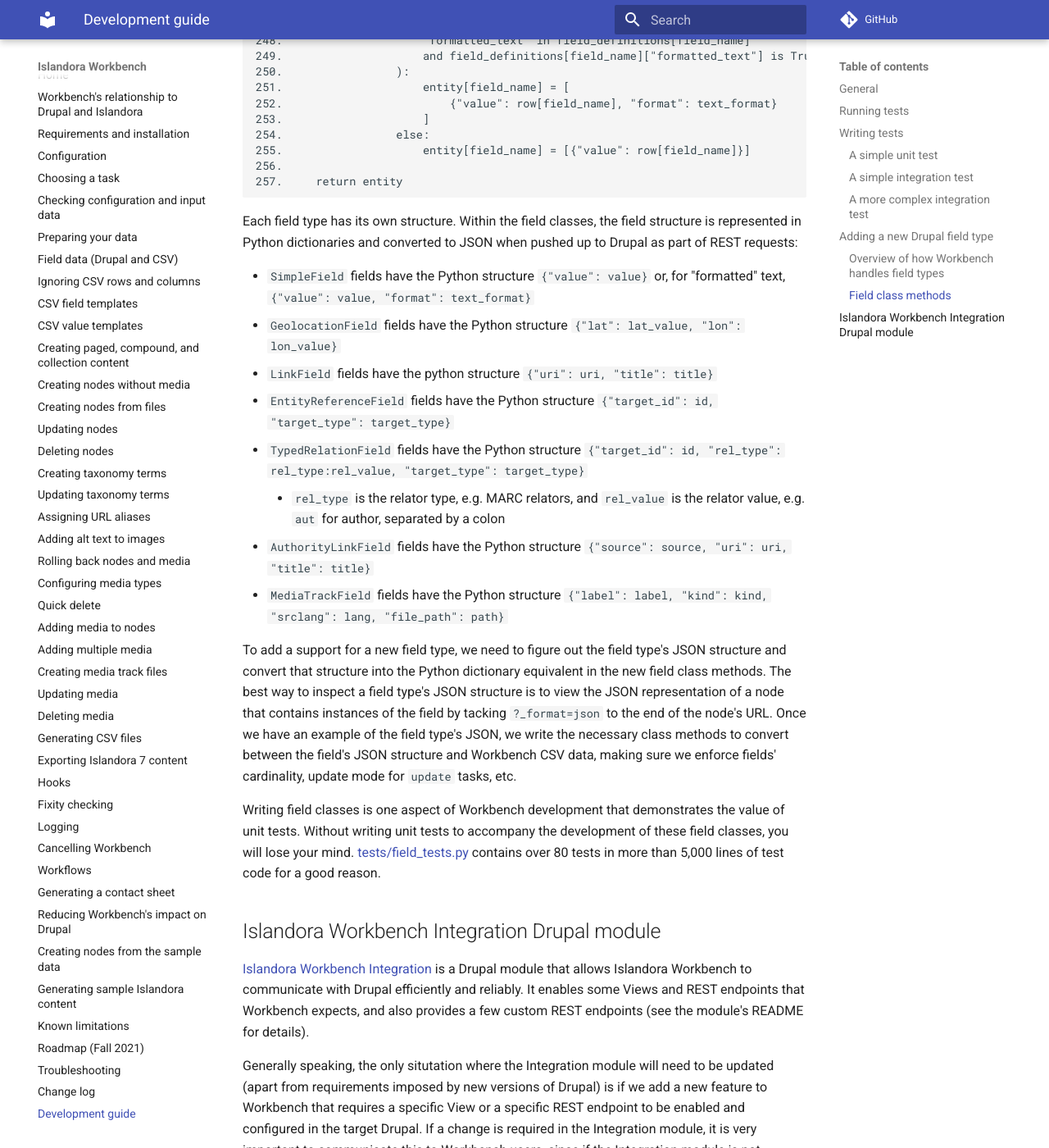
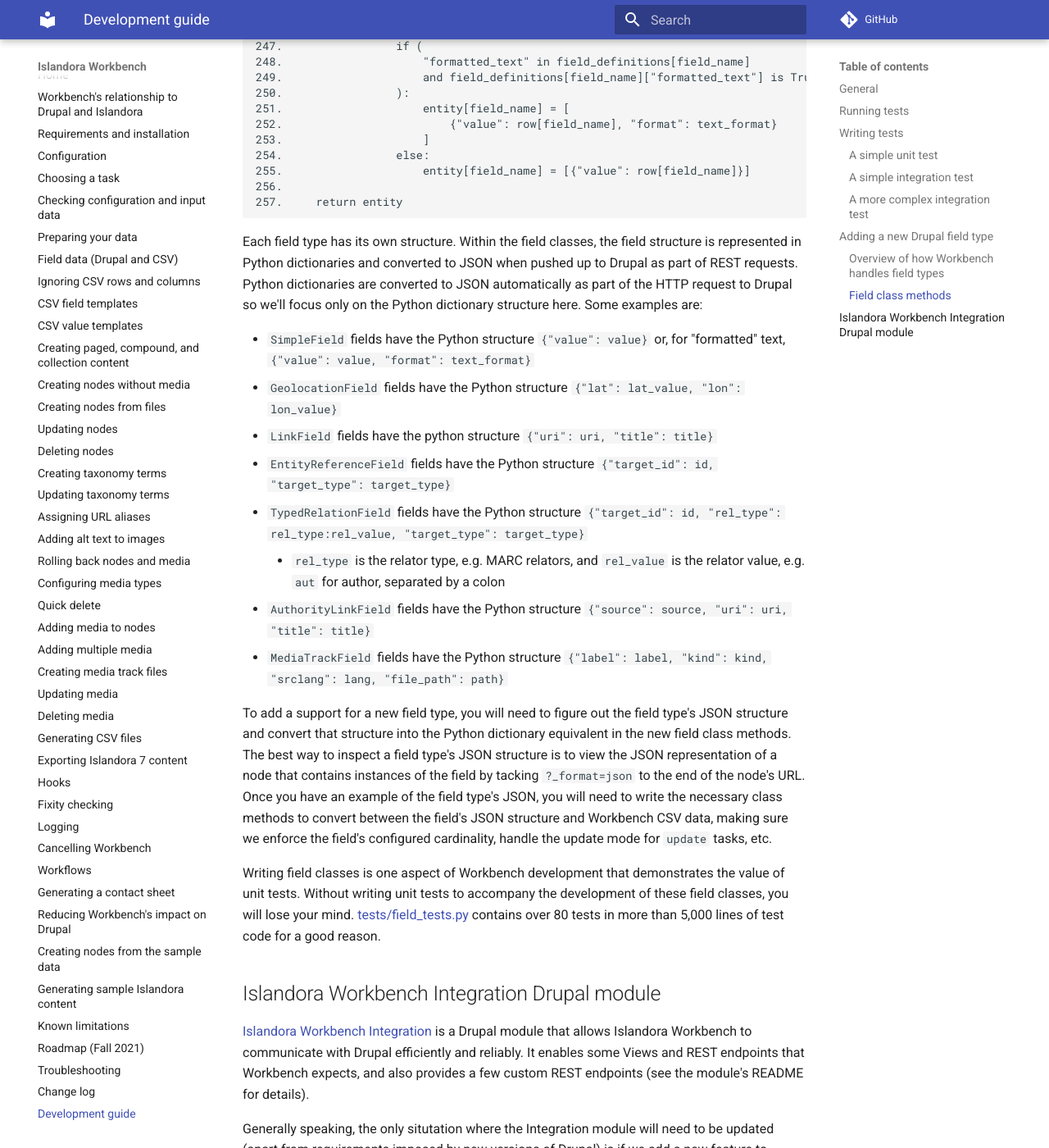
Before and after one commit to mjordan/islandora_workbench_docs, an MkDocs documentation site: the page built from docs/development_guide.md, in a window 1280 px wide and 1400 px high, scrolled down 12918 px. Shown: the whole window at 82% size. Built offline with MkDocs 1.6.1 and Material for MkDocs 9.7.7, drawn with Linux system fonts in a browser that asks for light colours; comment, search, counter and statistics services are not loaded; some of the changed text lies outside the part shown.

Commit message:
More work on the development guide.

````diff
--- a/docs/development_guide.md
+++ b/docs/development_guide.md
@@ -242,11 +242,12 @@
 
 ![Maximum field values example](images/max_field_values.png)
 
-Each field type's cardinality configuration complicates creating and updating field instances because Workbench must know how to deal with situations where Workbench input CSV data for a field contains more values than are allowed, or when the user wants to append a value to an existing field instance rather than replace existing values. Drupal's REST interface is very strict about cardinaltiy, and if Workbench tries to push up a field's JSON that violates the field's configured cardinality, the HTTP request fails and returns a `422 Unprocessable Content` response. To prevent this from happening, the code within field type classes needs to contain logic to account for the three different types of cardinality and for the specific dictionary/JSON structure created from the field data in the input CSV. When it detects that the number of instances in the CSV data surpasses the field's maximum configured cardinality, Workbench will truncate the incoming data and log that it did so via the `log_field_cardinality_violation()` function.
+Each field type's cardinality configuration complicates creating and updating field instances because Workbench must know how to deal with situations where Workbench input CSV data for a field contains more values than are allowed, or when the user wants to append a value to an existing field instance rather than replace existing values. Drupal's REST interface is very strict about cardinaltiy, and if Workbench tries to push up a field's JSON that violates the field's configured cardinality, the HTTP request fails and returns a `422 Unprocessable Content` response for the node containing the malformed field data. To prevent this from happening, the code within field type classes needs to contain logic to account for the three different types of cardinality and for the specific JSON structure created from the field data in the input CSV. When it detects that the number of instances in the CSV data surpasses the field's maximum configured cardinality, Workbench will truncate the incoming data and log that it did so via the `log_field_cardinality_violation()` utility function.
 
 To illustrate this complexity, let's look at the `update()` method within the `SimpleField` class, which handles field types that have the Python structure `[{"value": value}]` or, for "formatted" text, `[{"value": value, "format": text_format}]`.
 
-Note that the example structure in the preceding paragraph shows a single value for that field. It's a list, but a list containing a single dictionary. If there were two values in a field, the structure would be a list containing two dictionaries, like `[{"value": value}, {"value": value}]`. If the field contained three values, the structure would be `[{"value": value}, {"value": value}, {"value": value}]`
+!!! note
+    Note that the example structure in the preceding paragraph shows a single value for that field. It's a list, but a list containing a single dictionary. If there were two values in a field, the structure would be a list containing two dictionaries, like `[{"value": value}, {"value": value}]`. If the field contained three values, the structure would be `[{"value": value}, {"value": value}, {"value": value}]`
 
 Lines 47-167 in the sample `update()` method apply when the field is configiured to have a limited cardinality, either 1 or a specific number higher than 1. Within that range of lines, 49-113 apply if the `update_mode` configuration setting is "append", and lines 115-167 apply if the `update_mode` setting is "replace". Lines 169-255 apply when the field's cardinality is unlimited. Within that range of lines, 171-214 apply if the `update_mode` is "append", and lines 215-255 apply if it is "replace". An `update_mode` setting of "delete" simply removes all values from the field, in lines 28-30.
 
@@ -510,7 +511,7 @@
 257.     return entity
 ```
 
-Each field type has its own structure. Within the field classes, the field structure is represented in Python dictionaries and converted to JSON when pushed up to Drupal as part of REST requests:
+Each field type has its own structure. Within the field classes, the field structure is represented in Python dictionaries and converted to JSON when pushed up to Drupal as part of REST requests. Python dictionaries are converted to JSON automatically as part of the HTTP request to Drupal so we'll focus only on the Python dictionary structure here. Some examples are:
 
 * `SimpleField` fields have the Python structure `{"value": value}` or, for "formatted" text, `{"value": value, "format": text_format}`
 * `GeolocationField` fields have the Python structure `{"lat": lat_value, "lon": lon_value}`
@@ -521,7 +522,7 @@
 * `AuthorityLinkField` fields have the Python structure `{"source": source, "uri": uri, "title": title}`
 * `MediaTrackField` fields have the Python structure `{"label": label, "kind": kind, "srclang": lang, "file_path": path}`
 
-To add a support for a new field type, we need to figure out the field type's JSON structure and convert that structure into the Python dictionary equivalent in the new field class methods. The best way to inspect a field type's JSON structure is to view the JSON representation of a node that contains instances of the field by tacking `?_format=json` to the end of the node's URL. Once we have an example of the field type's JSON, we write the necessary class methods to convert between the field's JSON structure and Workbench CSV data, making sure we enforce fields' cardinality, update mode for `update` tasks, etc.
+To add a support for a new field type, you will need to figure out the field type's JSON structure and convert that structure into the Python dictionary equivalent in the new field class methods. The best way to inspect a field type's JSON structure is to view the JSON representation of a node that contains instances of the field by tacking `?_format=json` to the end of the node's URL. Once you have an example of the field type's JSON, you will need to write the necessary class methods to convert between the field's JSON structure and Workbench CSV data, making sure we enforce the field's configured cardinality, handle the update mode for `update` tasks, etc.
 
 Writing field classes is one aspect of Workbench development that demonstrates the value of unit tests. Without writing unit tests to accompany the development of these field classes, you will lose your mind. [tests/field_tests.py](https://github.com/mjordan/islandora_workbench/blob/main/tests/field_tests.py) contains over 80 tests in more than 5,000 lines of test code for a good reason.
 
````
